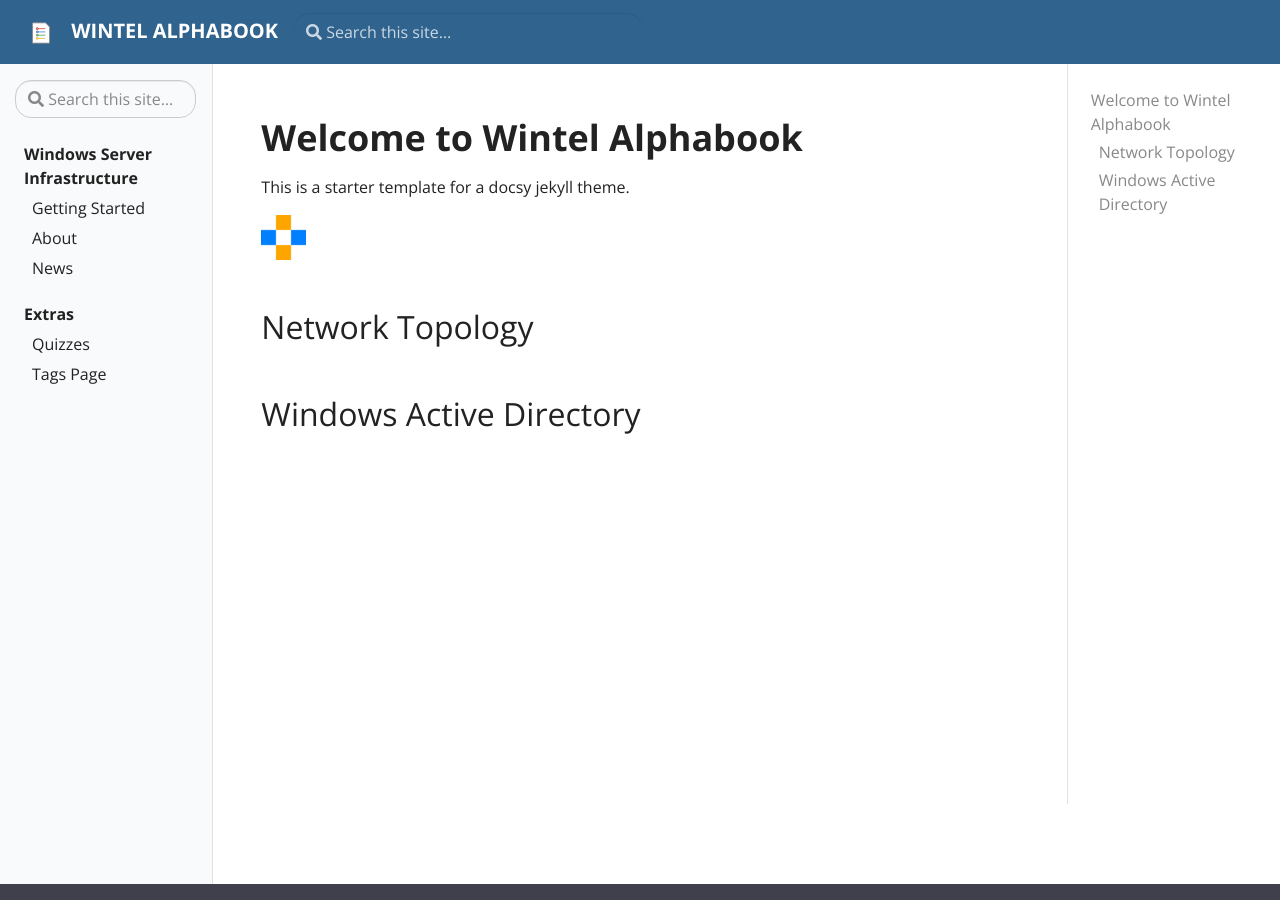
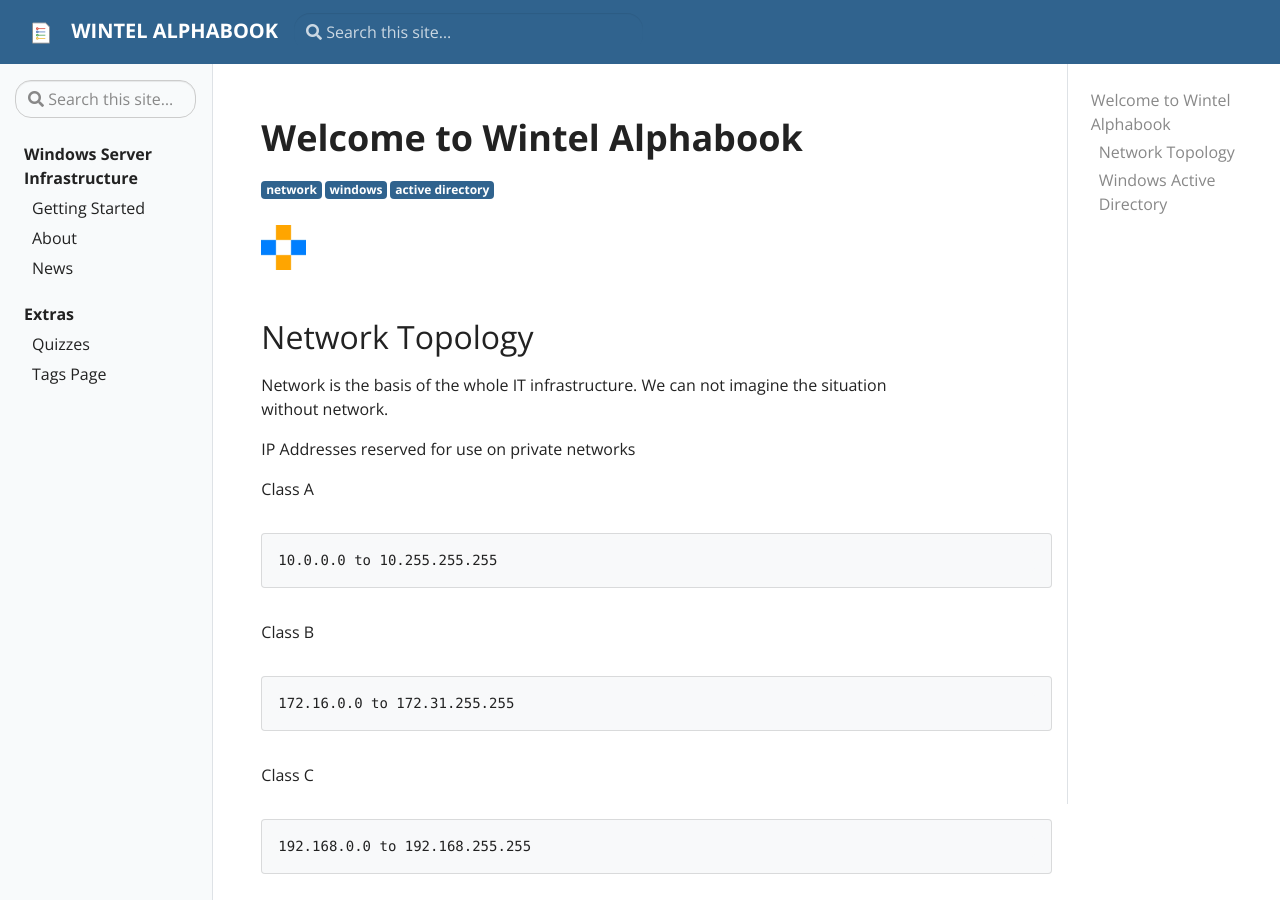
Before and after one commit to SMEwintel/SMEwintel.github.io, a Jekyll site: the page built from pages/index.md, in a window 1280 px wide and 900 px high. Built offline with Jekyll 4.4.1, drawn with Linux system fonts in a browser that asks for light colours.

Commit message:
Update index.md

````diff
--- a/pages/index.md
+++ b/pages/index.md
@@ -1,17 +1,39 @@
 ---
 layout: page
 title: Wintel Alphabook
+tags:
+ - network
+ - windows
+ - active directory
 permalink: /
 ---
 
 # Welcome to Wintel Alphabook
 
-This is a starter template for a docsy jekyll theme.
-
 ![assets/img/ab.png](assets/img/ab.png)
 
 ## Network Topology
 
+Network is the basis of the whole IT infrastructure. We can not imagine the situation without network.
 
+IP Addresses reserved for use on private networks
+
+Class A
+
+```bash
+10.0.0.0 to 10.255.255.255
+```
+
+Class B
+
+```bash
+172.16.0.0 to 172.31.255.255
+```
+
+Class C
+
+```bash
+192.168.0.0 to 192.168.255.255
+```
 
 ## Windows Active Directory
````
